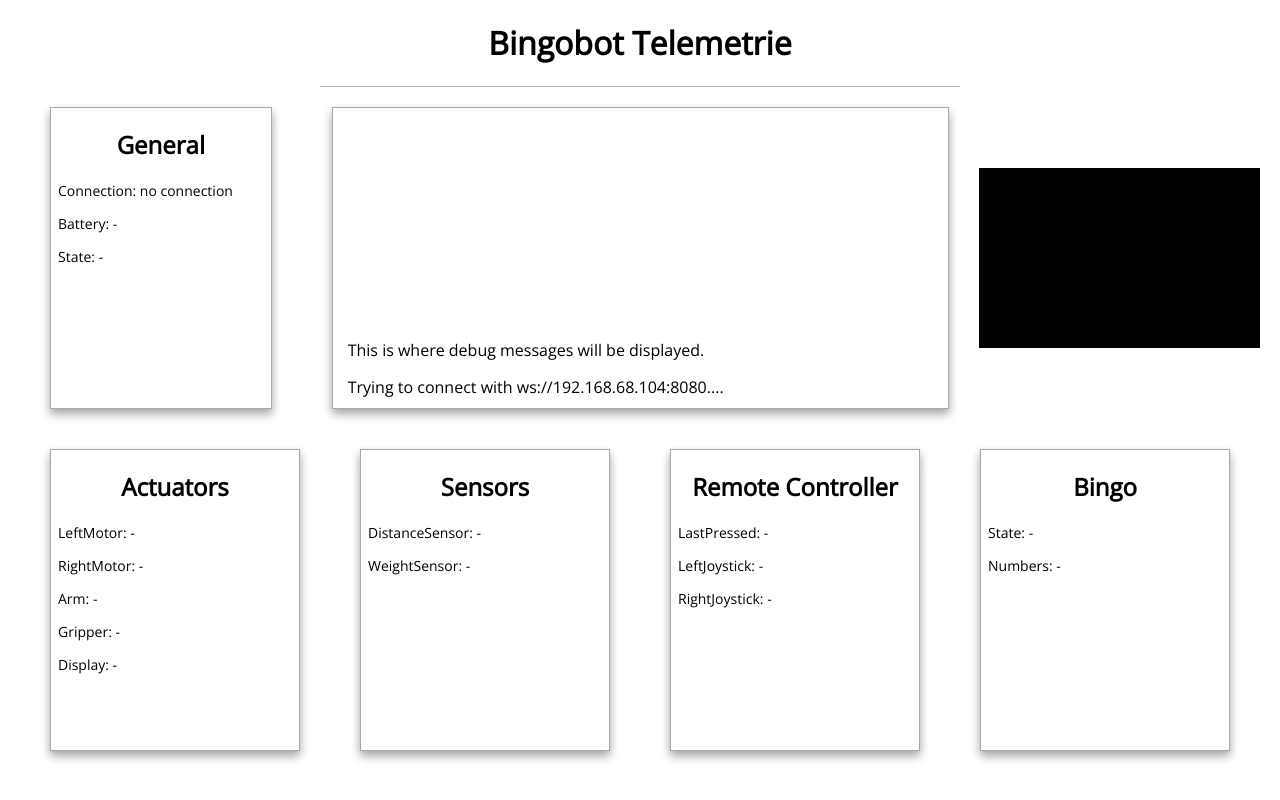
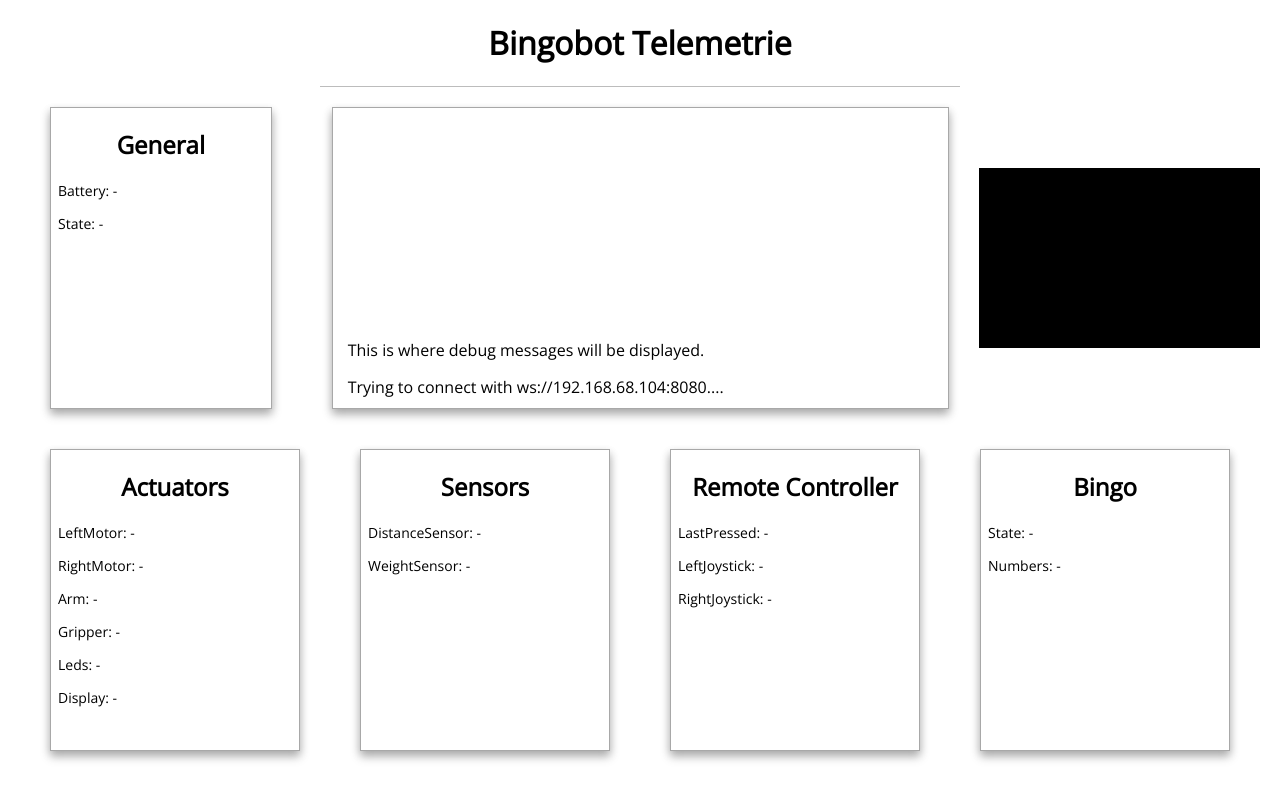
Before and after one commit to Guerzoniansus/Robot-Telemetry-Website, a React (Create React App) app: page / in a window 1280 px wide. Built offline with nearby package versions, Linux system fonts and the light colour scheme; no server answers.

Commit message:
Working data transmit with PI

```diff
--- a/src/App.js
+++ b/src/App.js
@@ -23,7 +23,6 @@ class App extends Component {
 
         telemetry: {
             general: {
-                connection: "no connection",
                 battery: UNKNOWN,
                 state: UNKNOWN
             },
@@ -38,6 +37,7 @@ class App extends Component {
                 rightMotor: UNKNOWN,
                 arm: UNKNOWN,
                 gripper: UNKNOWN,
+                leds: UNKNOWN,
                 display: UNKNOWN
             },
 
```
